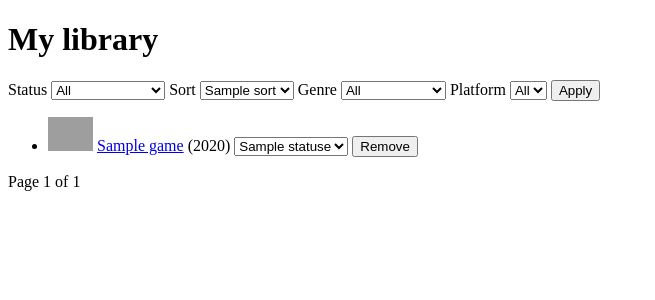
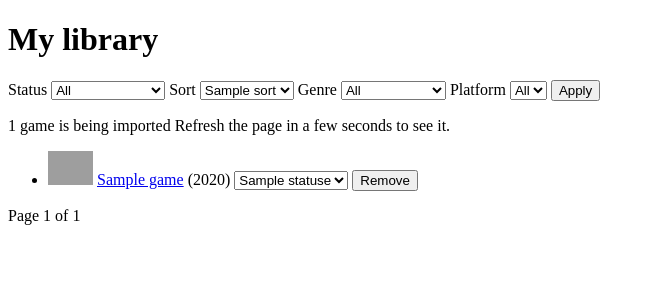
Before and after one commit to MarioAfricano/Agora, a FastAPI app: template app/templates/library.html in a window 1280 px wide. Shown: the part 26-326 px from the top of the page, without its empty margins (0-655 px from the left). Run offline with FastAPI, Linux system fonts and the light colour scheme; the template is opened without the code that fills it: most values are stand-ins (such as "Sample title", 1, 10 or a date in 2020); parts of the project's set-up code (start-up, migrations or seed data) failed here and were passed over; grey boxes are pictures that could not be loaded.

Commit message:
Show how many games are being imported in the library

```diff
--- a/app/main.py
+++ b/app/main.py
@@ -242,6 +242,15 @@ def library(
     query = query.limit(PAGE_SIZE).offset((page_number - 1) * PAGE_SIZE)
     entries = db.execute(query).all()
 
+    importing_count = db.scalar(
+        select(func.count())
+        .select_from(ImportJob)
+        .where(
+            ImportJob.user_id == current_user.id,
+            ImportJob.status.in_(["pending", "running"]),
+        )
+    )
+
     context = {
         "current_user": current_user,
         "entries": entries,
@@ -256,6 +265,7 @@ def library(
         "page": page_number,
         "total_pages": total_pages,
         "total": total,
+        "importing_count": importing_count,
     }
     if request.headers.get("HX-Request"):
         return templates.TemplateResponse(
--- a/app/templates/library.html
+++ b/app/templates/library.html
@@ -46,7 +46,16 @@
     </label>
     <button type="submit">Apply</button>
   </form>
-
+  {% if importing_count %}
+    <p>
+      {% if importing_count == 1 %}
+        1 game is being imported
+      {% else %}
+        {{ importing_count }} games are being imported
+      {% endif %}
+      Refresh the page in a few seconds to see it.
+    </p>
+  {% endif %}
   <div id="library-list">
     {% include "partials/library_list.html" %}
   </div>
```
